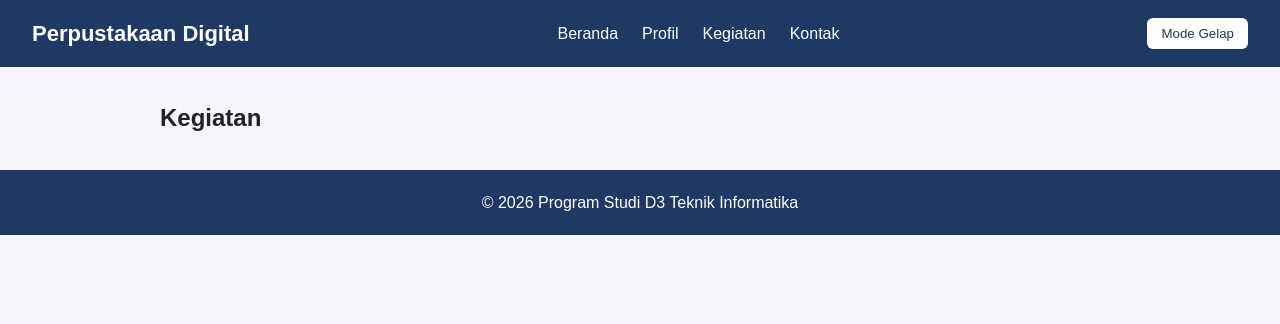
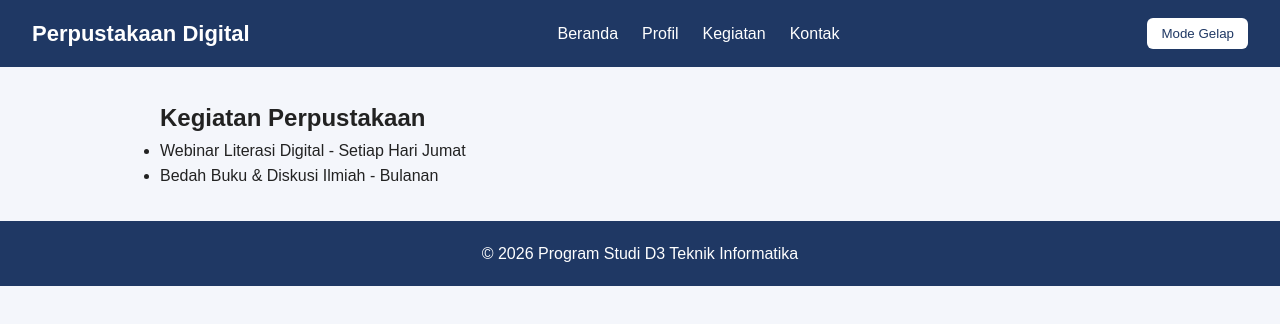
Before and after one commit to ardiyansyahsatria350-lab/project-kelompok, a plain HTML site: page kegiatan.html in a window 1280 px wide. Drawn offline with Linux system fonts and the light colour scheme.

Commit message:
Membuat daftar agenda pada halaman kegiatan

```diff
--- a/kegiatan.html
+++ b/kegiatan.html
@@ -21,10 +21,13 @@
  <button id="tombol-tema" type="button">Mode Gelap</button>
  </header>
  <!-- Konten utama -->
- <main>
- <h2>Kegiatan</h2>
- <!-- Isi halaman dikerjakan oleh anggota yang bertugas -->
- </main>
+<main>
+    <h2>Kegiatan Perpustakaan</h2>
+    <ul>
+        <li>Webinar Literasi Digital - Setiap Hari Jumat</li>
+        <li>Bedah Buku & Diskusi Ilmiah - Bulanan</li>
+    </ul>
+</main>
  <!-- Footer -->
  <footer>
  <p>&copy; 2026 Program Studi D3 Teknik Informatika</p>
```
